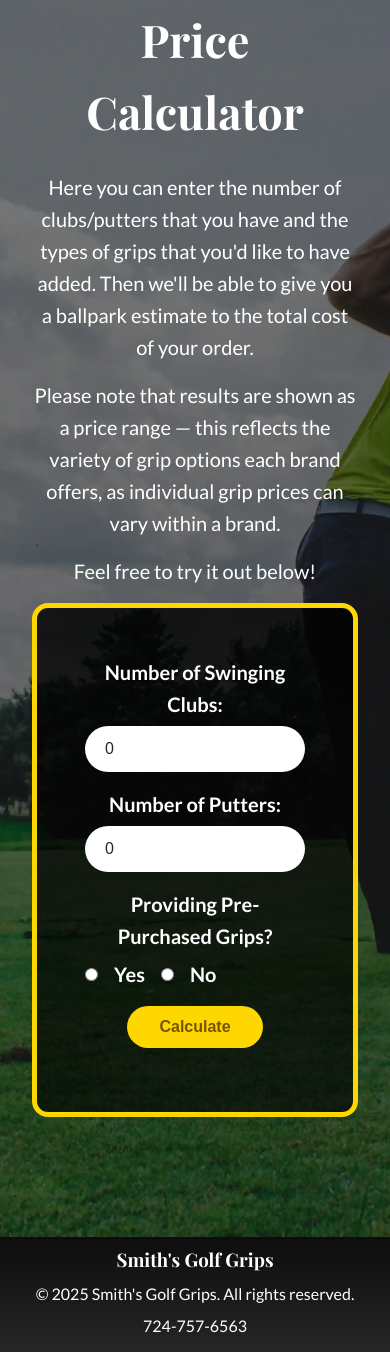
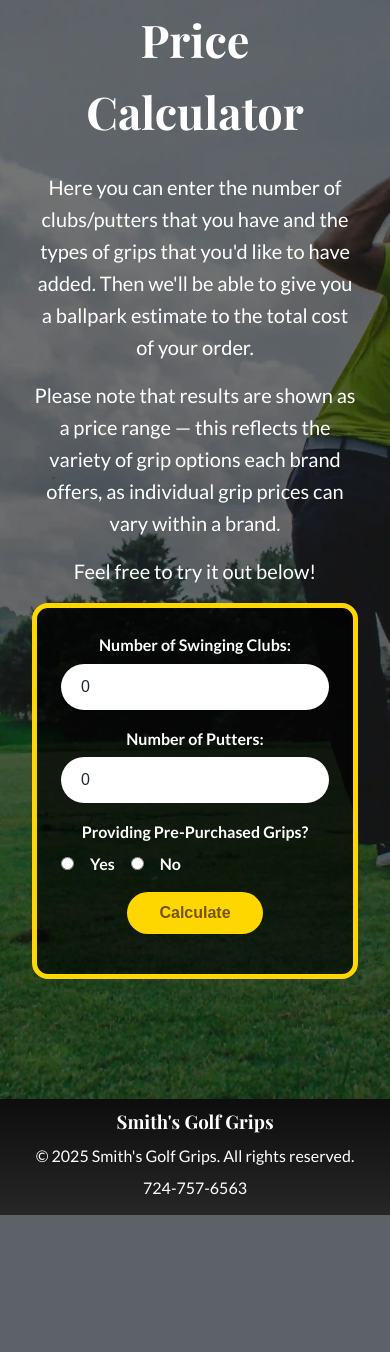
Before and after one commit to SophisticatedDoggo/GolfSite, a PHP site: page /pages/calculator.php in a window 390 px wide. Shown: the part 117-1469 px from the top of the page. After the commit the page ends 1332 px from the top, so only its background shows below. Run offline with PHP 8.4, Linux system fonts and the light colour scheme; data comes from the database, SQL or seed files in the repository; a stand-in replaces the project's code that opens the database connection; some web fonts are replaced.

Commit message:
Updated Calculator result css styling so that the result fit better on mobile

```diff
--- a/css/main.css
+++ b/css/main.css
@@ -545,4 +545,13 @@ footer > p > a:hover {
     .form-card {
         padding: 24px;
     }
+
+    .calculator-card {
+        padding: 24px;
+        font-size: 16px;
+    }
+
+    #result {
+        font-size: 16px;
+    }
 }
```
